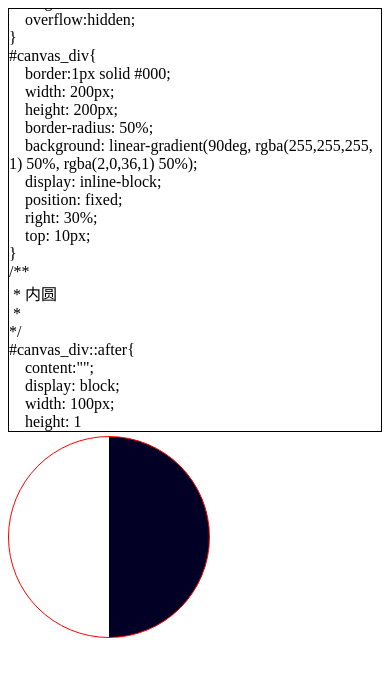
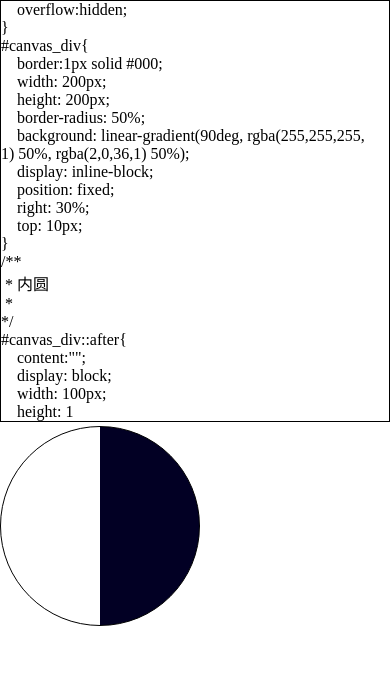
Before and after one commit to 15031617367/taiji, a plain HTML site: page index.html in a window 390 px wide. Drawn offline with Linux system fonts and the light colour scheme.

Commit message:
Update index.html

```diff
--- a/index.html
+++ b/index.html
@@ -5,6 +5,11 @@
     <meta name="viewport" content="width=device-width, initial-scale=1, minimum-scale=1, maximum-scale=1, user-scalable=no">
     <title></title>
     <style>
+        *{
+            margin:0px;
+            padding:0px;
+            box-sizing:border-box;
+        }
         @media (max-width: 500px){
             #content_div{
                 height: 50vh !important;
@@ -16,7 +21,7 @@
                 position: relative !important;
                 top:0px !important;
                 right: 0px !important;
-                border: 1px solid red !important;
+                border: 1px solid #000 !important;
             }
         }
     </style>
```
